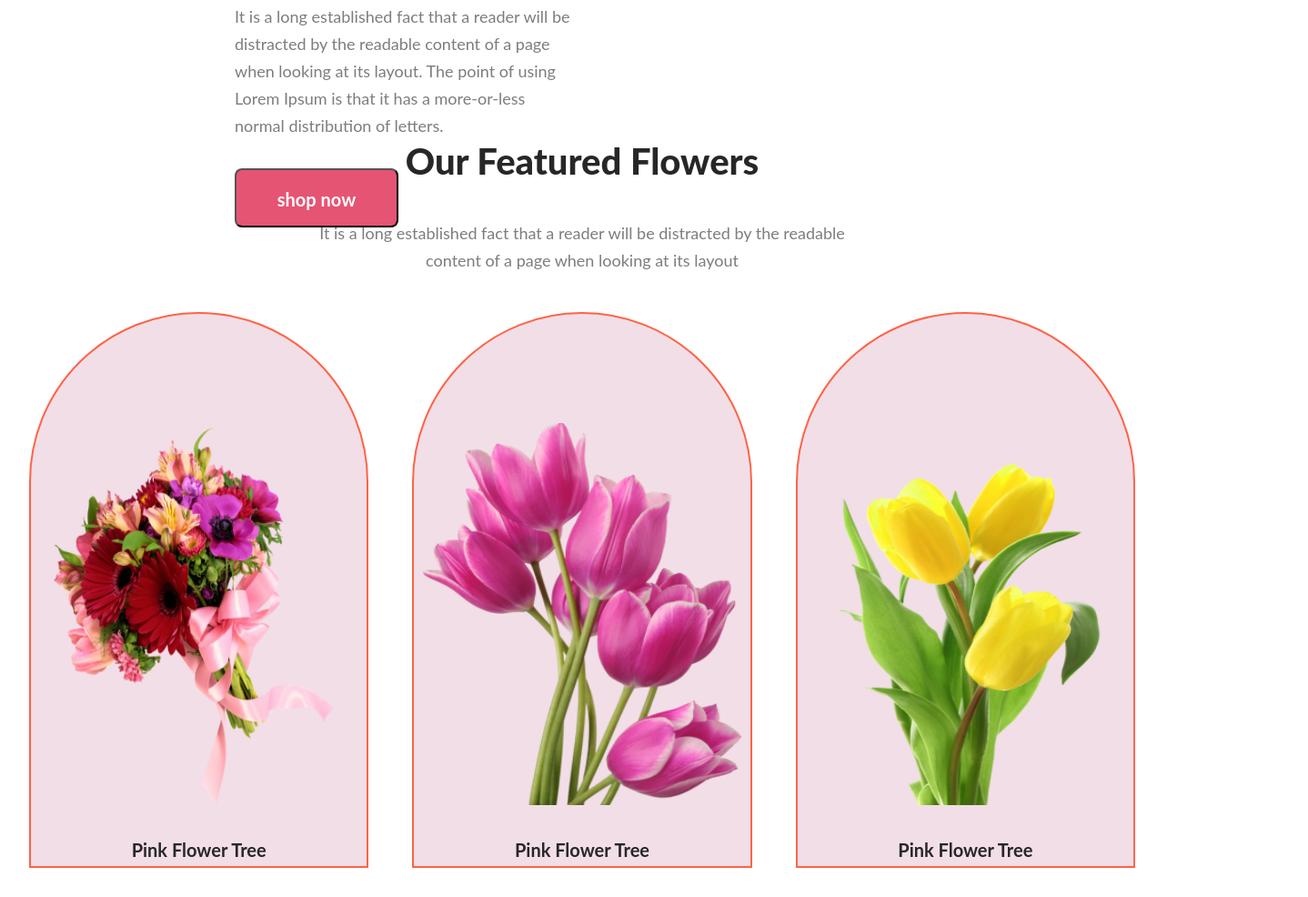
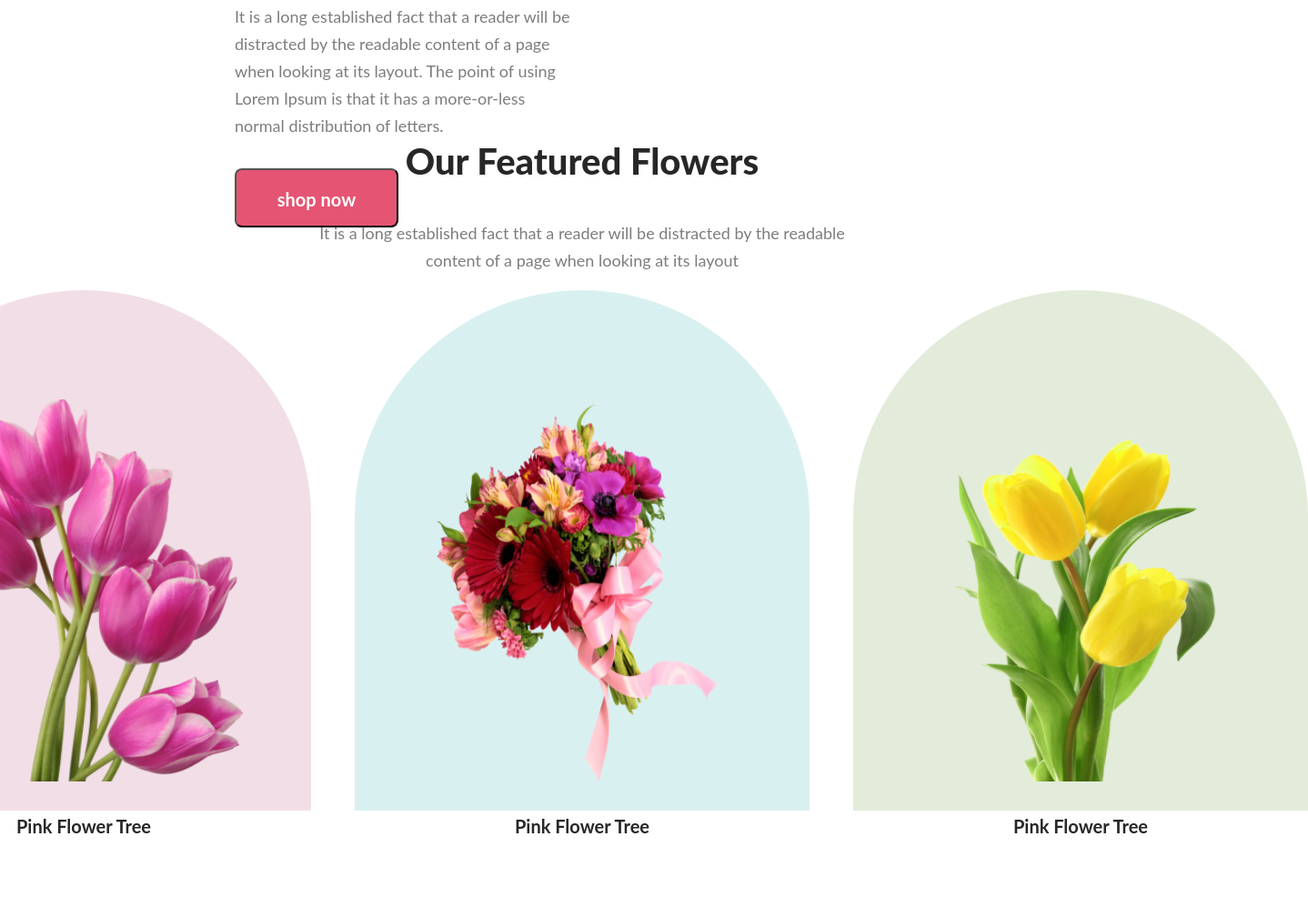
Before and after one commit to asifbuet047/programming-hero-assignment-1, a plain HTML site: page index.html in a window 1280 px wide. Shown: the part 885-1871 px from the top of the page at 91% size, 1438 px wide, since content can reach past the window. After the commit the page ends 1819 px from the top, so only its background shows below. Drawn offline with Linux system fonts and the light colour scheme.

Commit message:
section2(bonus) has completed

```diff
--- a/index.html
+++ b/index.html
@@ -35,17 +35,17 @@
 
         <!-- div.main-featuredFlower-div>(div.main-featuredFlower-$>img[src="" alt=""]+h2)*3 -->
         <div class="main-featuredFlower-div">
-            <div class="main-featuredFlower-div-colum">
-                <img src="./assets/images/pngwing 5.png" alt="" id="first-featured-flower">
-                <h2>Pink Flower Tree</h2>
+            <div id="main-featuredFlower-div-colum1">
+                <img src="./assets/images/pngwing 6.png" alt="" class="featured-flowers">
+                <h2 class="featured-flower-name">Pink Flower Tree</h2>
             </div>
-            <div class="main-featuredFlower-div-colum">
-                <img src="./assets/images/pngwing 6.png" alt="" id="second-featured-flower">
-                <h2>Pink Flower Tree</h2>
+            <div id="main-featuredFlower-div-colum2">
+                <img src="./assets/images/pngwing 5.png" alt="" class="featured-flowers">
+                <h2 class="featured-flower-name">Pink Flower Tree</h2>
             </div>
-            <div class="main-featuredFlower-div-colum">
-                <img src="./assets/images/pngwing 7.png" alt="" id="third-featured-flower">
-                <h2>Pink Flower Tree</h2>
+            <div id="main-featuredFlower-div-colum3">
+                <img src="./assets/images/pngwing 7.png" alt="" class="featured-flowers">
+                <h2 class="featured-flower-name">Pink Flower Tree</h2>
             </div>
         </div>
     </main>
--- a/styles/style.css
+++ b/styles/style.css
@@ -100,17 +100,17 @@
 
 .main-featuredFlower-div {
     /* border: 2px solid tomato; */
-
     display: flex;
     flex-direction: row;
     justify-content: center;
 
 }
 
-.main-featuredFlower-div-colum {
-    border: 2px solid tomato;
+#main-featuredFlower-div-colum1 {
+    /* border: 2px solid tomato; */
     background-color: #A7216226;
-    margin: 24px;
+    margin-left: 24px;
+    margin-right: 24px;
     width: 500px;
     border-top-right-radius: 250px;
     border-top-left-radius: 250px;
@@ -118,12 +118,38 @@
     flex-direction: column;
     justify-content: space-around;
     align-items: center;
+}
 
+#main-featuredFlower-div-colum2 {
+    /* border: 2px solid tomato; */
+    background-color: #0597A026;
+    margin-left: 24px;
+    margin-right: 24px;
+    width: 500px;
+    border-top-right-radius: 250px;
+    border-top-left-radius: 250px;
+    display: flex;
+    flex-direction: column;
+    justify-content: space-around;
+    align-items: center;
+}
 
+#main-featuredFlower-div-colum3 {
+    /* border: 2px solid tomato; */
+    background-color: #477D1126;
+    margin-left: 24px;
+    margin-right: 24px;
+    width: 500px;
+    border-top-right-radius: 250px;
+    border-top-left-radius: 250px;
+    display: flex;
+    flex-direction: column;
+    justify-content: space-around;
+    align-items: center;
 }
 
 
-#first-featured-flower {
+.featured-flowers {
     /* border: 2px solid tomato; */
     margin-bottom: 32px;
     margin-top: 120px;
@@ -131,25 +157,11 @@
     height: 420px;
 }
 
-#second-featured-flower {
-    /* border: 2px solid tomato; */
-    margin-bottom: 32px;
-    margin-top: 120px;
-    width: 350px;
-    height: 420px;
-}
-
-#third-featured-flower {
-    /* border: 2px solid tomato; */
-    margin-bottom: 32px;
-    margin-top: 120px;
-    width: 350px;
-    height: 420px;
-}
-
-.main-featuredFlower-div-colum>h2 {
+.featured-flower-name {
     /* border: 2px solid tomato; */
     margin: 0px;
+    width: 500px;
+    background-color: white;
     color: #272727;
     text-align: center;
     font-family: Lato;
```
